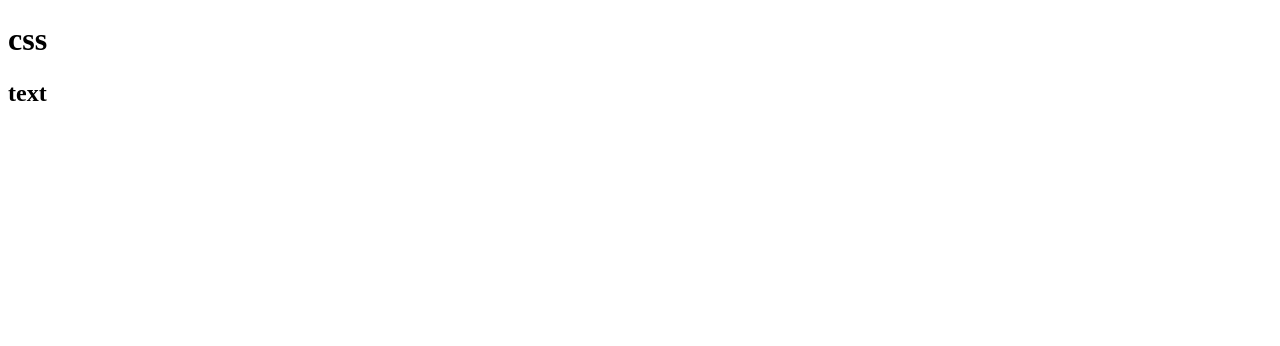
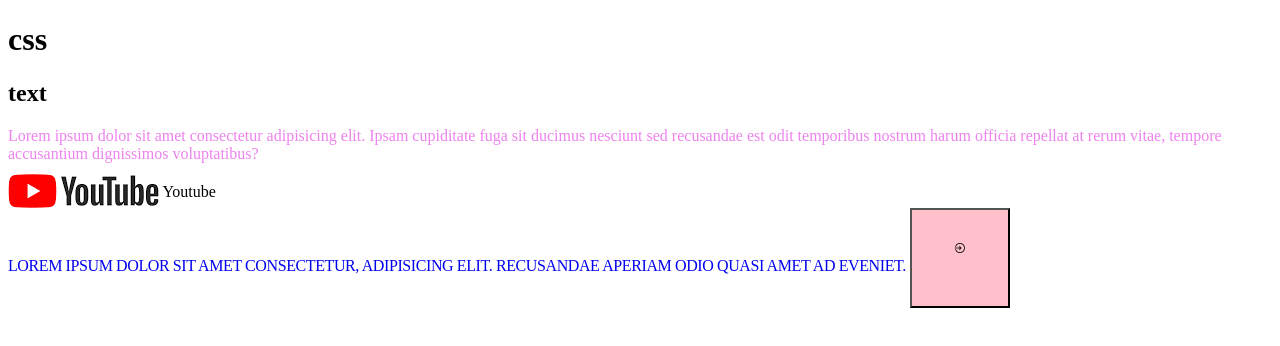
Before and after one commit to peaceRyun/frontstudy-1, a plain HTML site: page 03-css/04-text.html in a window 1280 px wide. Drawn offline with nearby package versions, Linux system fonts and the light colour scheme.

Commit message:
commit5-4

```diff
--- a/03-css/04-text.html
+++ b/03-css/04-text.html
@@ -4,9 +4,78 @@
         <meta charset="UTF-8" />
         <meta name="viewport" content="width=device-width, initial-scale=1.0" />
         <title>text | css</title>
+        <link
+            rel="stylesheet"
+            href="https://maxst.icons8.com/vue-static/landings/line-awesome/line-awesome/1.3.0/css/line-awesome.min.css"
+        />
     </head>
     <body>
         <h1>css</h1>
         <h2>text</h2>
+
+        <p>
+            Lorem ipsum dolor sit amet consectetur adipisicing elit. Ipsam cupiditate fuga sit ducimus nesciunt sed
+            recusandae est odit temporibus nostrum harum officia repellat at rerum vitae, tempore accusantium
+            dignissimos voluptatibus?
+        </p>
+
+        <style>
+            p {
+                color: violet;
+                text-align: left;
+            }
+        </style>
+
+        <div>
+            <img src="./images/youtube.png" alt="youtube" />
+            Youtube
+        </div>
+
+        <style>
+            div img {
+                vertical-align: middle;
+                margin-top: -5px;
+            }
+        </style>
+
+        <a href="#"
+            >Lorem ipsum dolor sit amet consectetur, adipisicing elit. Recusandae aperiam odio quasi amet ad eveniet.</a
+        >
+
+        <style>
+            a {
+                text-decoration: none;
+                text-transform: uppercase;
+                letter-spacing: -0.4px;
+                line-height: 1.5;
+                white-space: nowrap;
+            }
+
+            a:hover {
+                text-decoration: underline;
+            }
+        </style>
+
+        <button><span class="blind">로그인</span></button>
+
+        <style>
+            button {
+                width: 100px;
+                height: 100px;
+                background: pink;
+            }
+
+            .blind {
+                display: block;
+                text-indent: -9999px;
+            }
+
+            button::before {
+                display: inline-block;
+                content: '\f2f6';
+                font-family: 'Line Awesome Free';
+                font-weight: 900;
+            }
+        </style>
     </body>
 </html>
```
Also changed, not shown: 03-css/05-font.html (added, +88 -0 lines).
